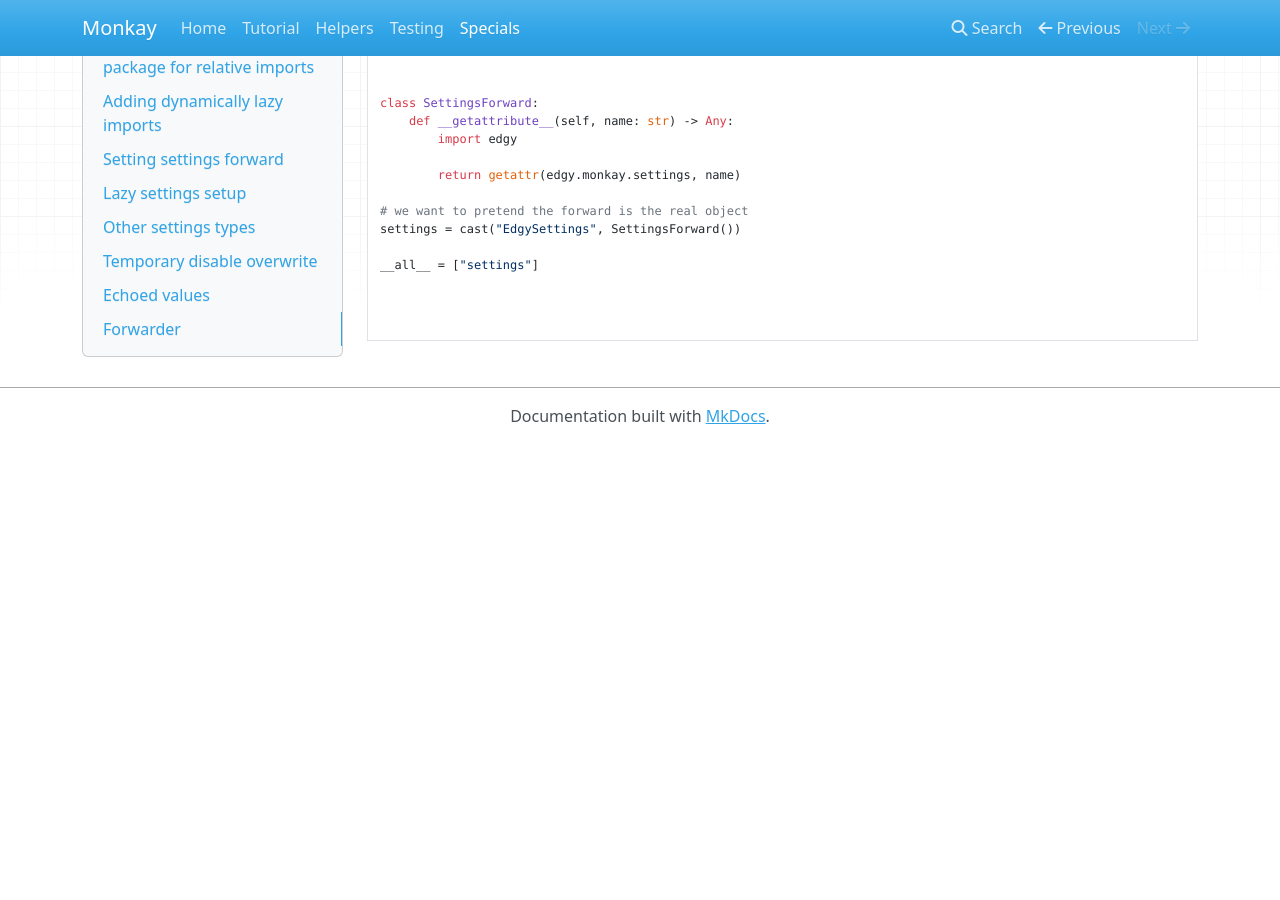
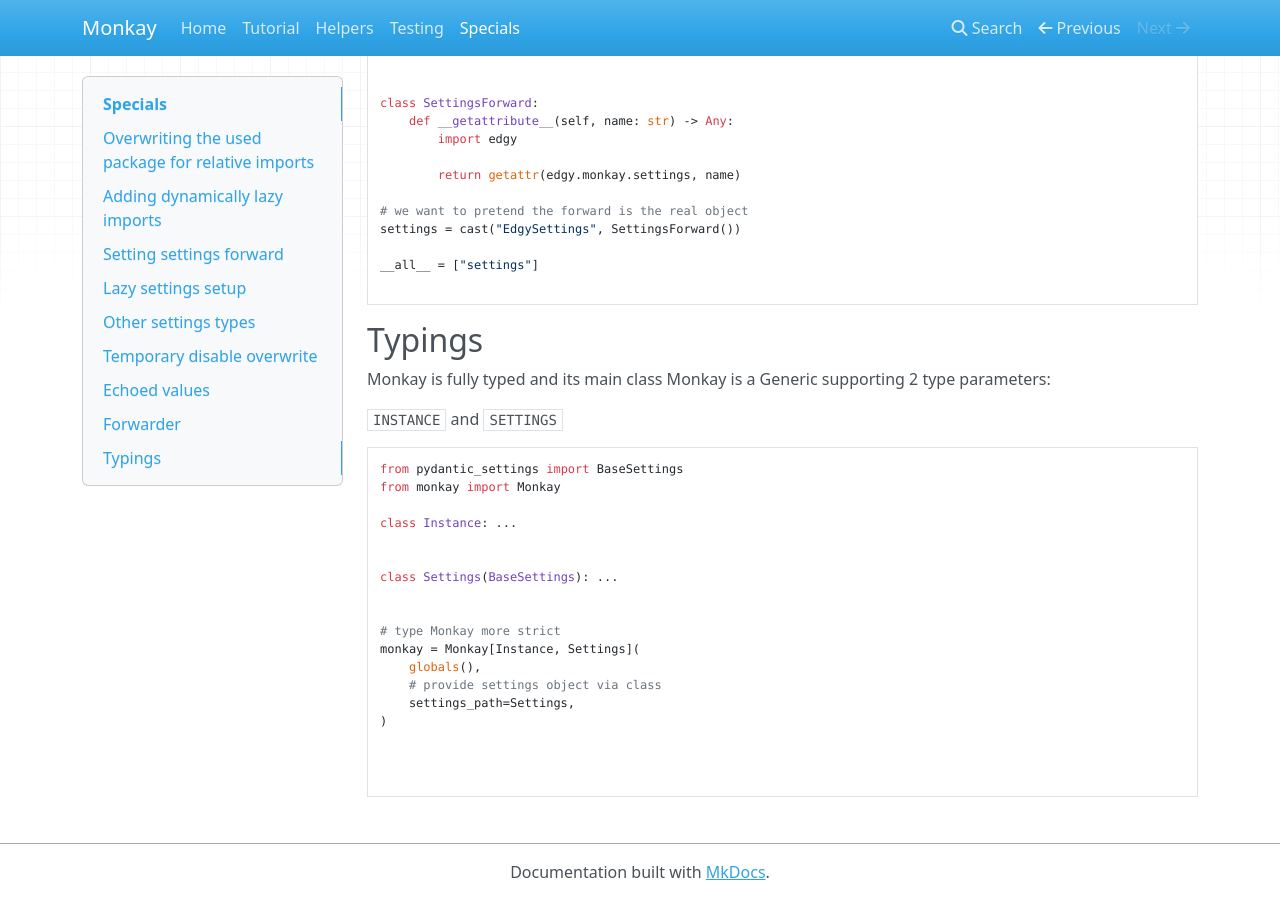
Before and after one commit to dymmond/monkay, an MkDocs documentation site: the page built from docs/specials.md, in a window 1280 px wide and 900 px high, scrolled down 3930 px. Built offline with MkDocs 1.6.1, drawn with Linux system fonts in a browser that asks for light colours; nearby versions of some CDN libraries; before the commit the page ends 4374 px from its top, so only the background shows below that.

Commit message:
Changes:
- document typing support

````diff
--- a/docs/specials.md
+++ b/docs/specials.md
@@ -220,6 +220,34 @@ settings = cast("EdgySettings", SettingsForward())
 
 __all__ = ["settings"]
 
+```
+
+
+## Typings
+
+Monkay is fully typed and its main class Monkay is a Generic supporting 2 type parameters:
+
+`INSTANCE` and `SETTINGS`
+
+
+
+```python
+from pydantic_settings import BaseSettings
+from monkay import Monkay
+
+class Instance: ...
+
+
+class Settings(BaseSettings): ...
+
+
+# type Monkay more strict
+monkay = Monkay[Instance, Settings](
+    globals(),
+    # provide settings object via class
+    settings_path=Settings,
+)
+
 
 
 ```
````
